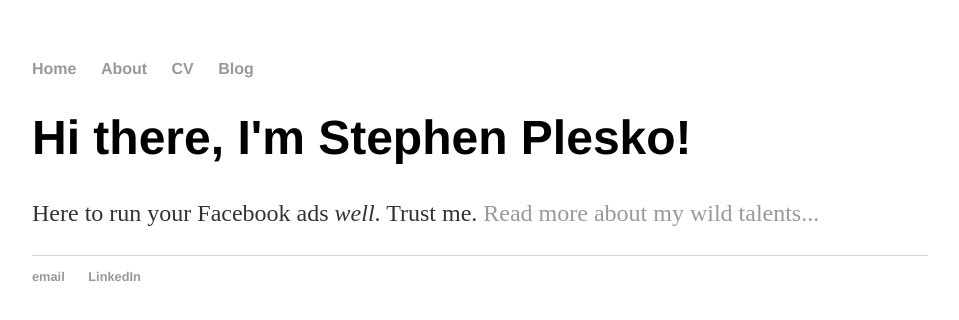
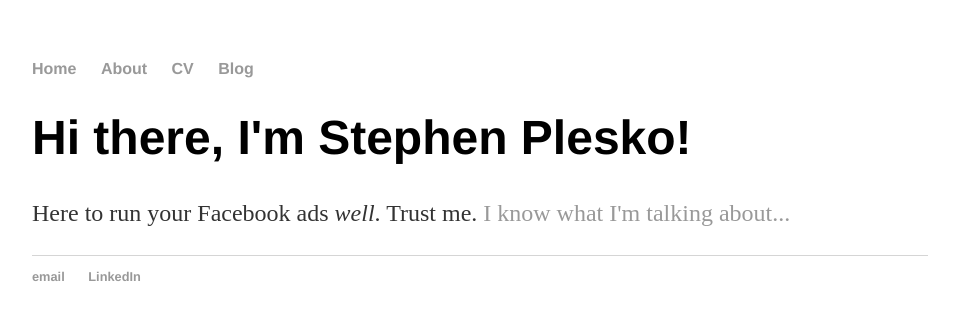
Before and after one commit to smplesko/smplesko.github.io, a Jekyll site: the page built from index.html, in a window 1280 px wide. Shown: the top 320 px of the page, without its empty margins (160-1119 px from the left). Built offline with Jekyll 4.4.1, drawn with Linux system fonts in a browser that asks for light colours.

Commit message:
Update index.html
Removed headers and footers to be absed off Jekyll setup in "_layouts"

```diff
--- a/index.html
+++ b/index.html
@@ -1,30 +1,8 @@
-<!DOCTYPE html>
-<html>
-	<head>
-		<title>Stephen Plesko, All Pro Guy</title>
-		<!-- link to main stylesheet -->
-		<link rel="stylesheet" type="text/css" href="/css/main.css">
-	</head>
-	<body>
-		<nav>
-    		<ul>
-        		<li><a href="/">Home</a></li>
-	        	<li><a href="/about">About</a></li>
-        		<li><a href="/cv">CV</a></li>
-        		<li><a href="/blog">Blog</a></li>
-    		</ul>
-		</nav>
-		<div class="container">
-    		<div class="blurb">
-        		<h1>Hi there, I'm Stephen Plesko!</h1>
-				<p>Here to run your Facebook ads <em>well</em>. Trust me. <a href="/about">Read more about my wild talents...</a></p>
+---
+layout: default
+title: Stephen Plesko, All Pro Guy
+---
+<div class="blurb">
+	<h1>Hi there, I'm Stephen Plesko!</h1>
+	<p>Here to run your Facebook ads <em>well</em>. Trust me. <a href="/about">I know what I'm talking about...</a></p>
     		</div><!-- /.blurb -->
-		</div><!-- /.container -->
-		<footer>
-    		<ul>
-        		<li><a href="mailto:smplesko@gmail.com">email</a></li>
-        		<li><a href="https://www.linkedin.com/in/stephenplesko/">LinkedIn</a></li>
-			</ul>
-		</footer>
-	</body>
-</html>
```
